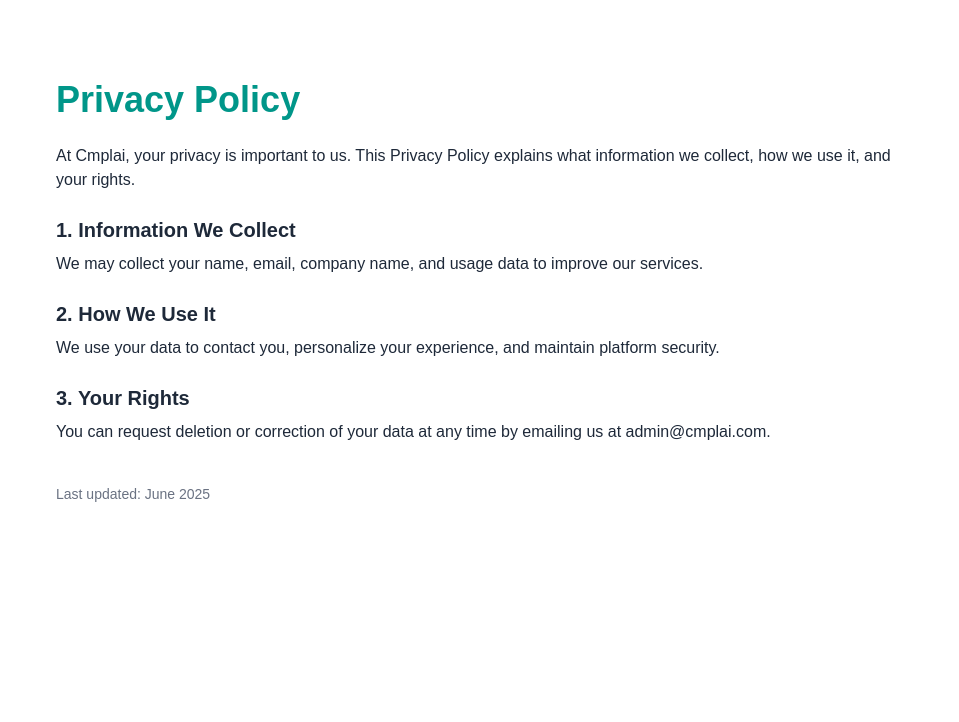
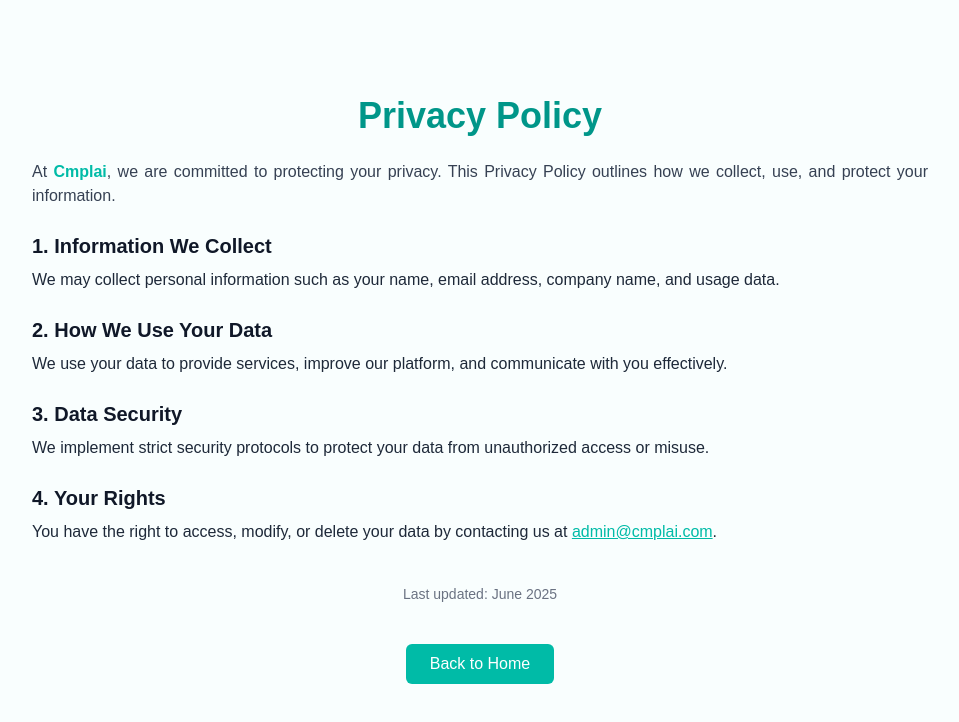
Before and after one commit to Narsimha1729/cmplai-adv, a Next.js app: page /privacy-policy in a window 1280 px wide. Shown: the top 722 px of the page, without its empty margins (160-1119 px from the left). Built offline with nearby package versions, Linux system fonts and the light colour scheme.

Commit message:
Finished

```diff
--- a/app/privacy-policy/page.jsx
+++ b/app/privacy-policy/page.jsx
@@ -1,3 +1,4 @@
+// app/privacy-policy/page.jsx
 export const metadata = {
   title: "Privacy Policy – Cmplai",
   description: "Learn how Cmplai handles your data and privacy responsibly.",
@@ -5,21 +6,41 @@ export const metadata = {
 
 export default function PrivacyPolicy() {
   return (
-    <main className="max-w-4xl mx-auto px-6 py-20 text-gray-800">
-      <h1 className="text-4xl font-bold text-teal-600 mb-6">Privacy Policy</h1>
-      <p className="mb-4">
-        At Cmplai, your privacy is important to us. This Privacy Policy explains what information we collect, how we use it, and your rights.
-      </p>
-      <h2 className="text-xl font-semibold mt-6 mb-2">1. Information We Collect</h2>
-      <p className="mb-4">We may collect your name, email, company name, and usage data to improve our services.</p>
+    <main className="bg-[#f9fefe] min-h-screen py-24 px-6 text-gray-800">
+      <div className="max-w-4xl mx-auto">
+        <h1 className="text-4xl font-bold text-teal-600 mb-6 text-center">Privacy Policy</h1>
+        <p className="mb-6 text-gray-700 text-justify">
+          At <strong className="text-teal-500">Cmplai</strong>, we are committed to protecting your privacy. This Privacy Policy outlines how we collect, use, and protect your information.
+        </p>
 
-      <h2 className="text-xl font-semibold mt-6 mb-2">2. How We Use It</h2>
-      <p className="mb-4">We use your data to contact you, personalize your experience, and maintain platform security.</p>
+        <section className="space-y-6">
+          <div>
+            <h2 className="text-xl font-semibold text-gray-900 mb-2">1. Information We Collect</h2>
+            <p>We may collect personal information such as your name, email address, company name, and usage data.</p>
+          </div>
 
-      <h2 className="text-xl font-semibold mt-6 mb-2">3. Your Rights</h2>
-      <p className="mb-4">You can request deletion or correction of your data at any time by emailing us at admin@cmplai.com.</p>
+          <div>
+            <h2 className="text-xl font-semibold text-gray-900 mb-2">2. How We Use Your Data</h2>
+            <p>We use your data to provide services, improve our platform, and communicate with you effectively.</p>
+          </div>
 
-      <p className="text-sm text-gray-500 mt-10">Last updated: June 2025</p>
+          <div>
+            <h2 className="text-xl font-semibold text-gray-900 mb-2">3. Data Security</h2>
+            <p>We implement strict security protocols to protect your data from unauthorized access or misuse.</p>
+          </div>
+
+          <div>
+            <h2 className="text-xl font-semibold text-gray-900 mb-2">4. Your Rights</h2>
+            <p>You have the right to access, modify, or delete your data by contacting us at <a href="mailto:admin@cmplai.com" className="text-teal-500 underline">admin@cmplai.com</a>.</p>
+          </div>
+        </section>
+
+        <p className="text-sm text-gray-500 mt-10 text-center">Last updated: June 2025</p>
+
+        <div className="mt-10 text-center">
+          <a href="/" className="inline-block px-6 py-2 bg-teal-500 text-white rounded-md hover:bg-cyan-600 transition">Back to Home</a>
+        </div>
+      </div>
     </main>
   );
 }
```
